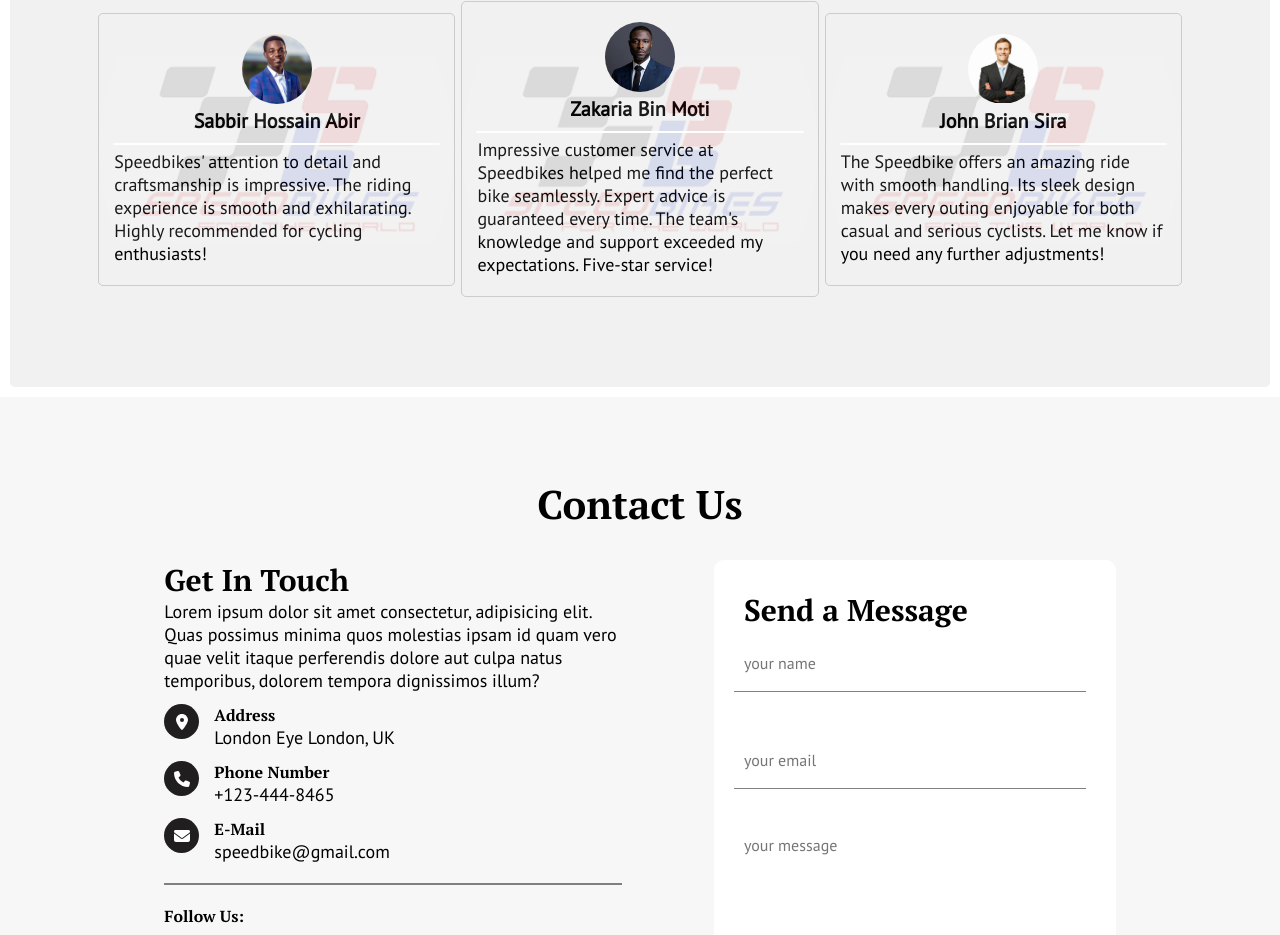
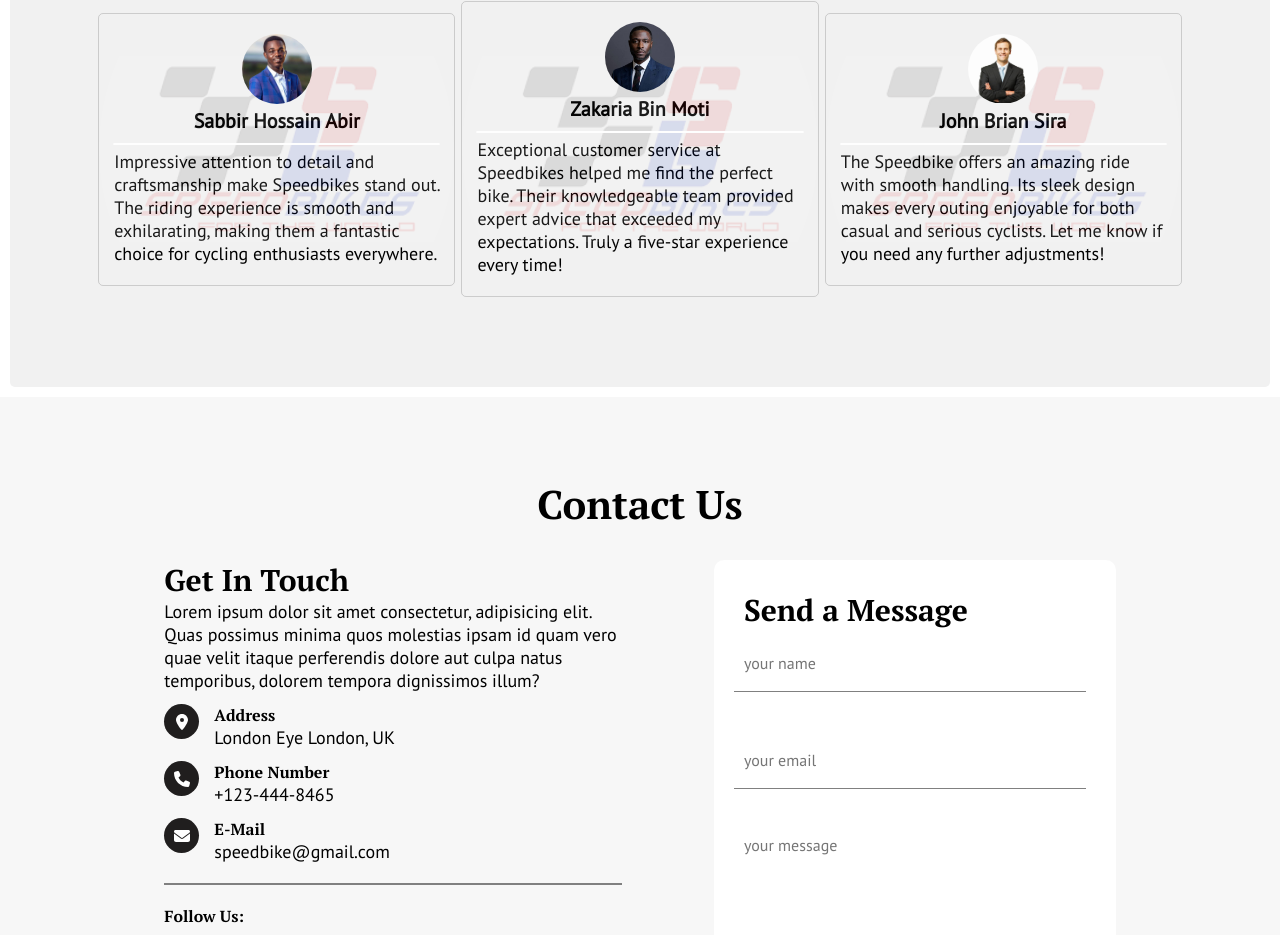
Before and after one commit to danielmututa/All-bikes, a React (Create React App) app: page / in a window 1280 px wide. Shown: the part 967-1902 px from the top of the page. Built offline with nearby package versions, Linux system fonts and the light colour scheme.

Commit message:
resolving homepage

```diff
--- a/src/Components/Home/Home.js
+++ b/src/Components/Home/Home.js
@@ -18,8 +18,8 @@ import logo from '../images/logo1.png'
 const Home = () => {
 
  const [datacard] = useState ([
-  {image:'one-person.jpg', name:'Sabbir Hossain Abir', description:"Speedbikes' attention to detail and craftsmanship is impressive. The riding experience is smooth and exhilarating. Highly recommended for cycling enthusiasts!"},
-  {image:'one-persontwo.jpg', name:'Zakaria Bin Moti', description:"Impressive customer service at Speedbikes helped me find the perfect bike seamlessly. Expert advice is guaranteed every time. The team's knowledge and support exceeded my expectations. Five-star service!"},
+  {image:'one-person.jpg', name:'Sabbir Hossain Abir', description:"Impressive attention to detail and craftsmanship make Speedbikes stand out. The riding experience is smooth and exhilarating, making them a fantastic choice for cycling enthusiasts everywhere."},
+  {image:'one-persontwo.jpg', name:'Zakaria Bin Moti', description:"Exceptional customer service at Speedbikes helped me find the perfect bike. Their knowledgeable team provided expert advice that exceeded my expectations. Truly a five-star experience every time!"},
   {image:'one-personthree.jpg', name:'John Brian Sira', description:"The Speedbike offers an amazing ride with smooth handling. Its sleek design makes every outing enjoyable for both casual and serious cyclists. Let me know if you need any further adjustments!"}
 
  ]);
```
